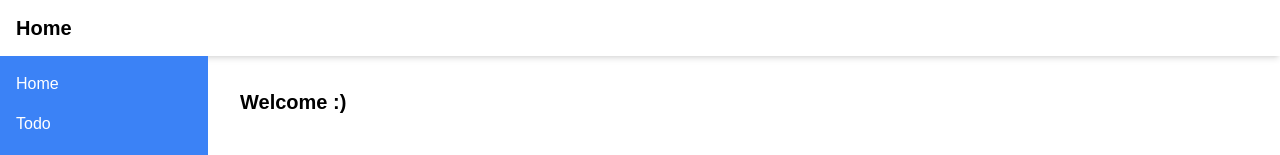
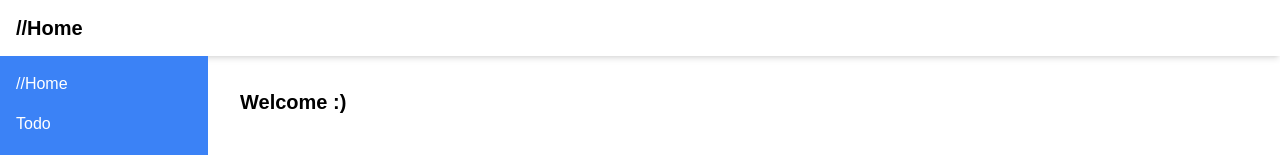
Before and after one commit to mhrastegari/mh-react, a React (Vite) app: page / in a window 1280 px wide. Shown: the top 155 px of the page. Built offline with nearby package versions, Linux system fonts and the light colour scheme.

Commit message:
Improve Router

```diff
--- a/src/constants/router/router.tsx
+++ b/src/constants/router/router.tsx
@@ -13,9 +13,5 @@ export const router = createBrowserRouter(
         <Route key={route.path} path={route.path} element={route.element} />
       ))}
     </Route>
-  ),
-  {
-    //For GitHub Pages
-    basename: import.meta.env.DEV ? "/" : "/mh-react",
-  }
+  )
 );
--- a/src/constants/router/routes.tsx
+++ b/src/constants/router/routes.tsx
@@ -3,24 +3,27 @@ import Todo from "../../projects/todo/App";
 import Weather from "../../projects/weather/App";
 import TicTacToe from "../../projects/tic-tac-toe/App";
 
+//For GitHub Pages
+const basename = import.meta.env.DEV ? "/" : "/mh-react";
+
 export const ROUTES = [
   {
-    path: "/",
+    path: basename,
     element: <Home />,
-    title: "Home",
+    title: `${basename}/Home`,
   },
   {
-    path: "/todo",
+    path: `${basename}/todo`,
     element: <Todo />,
     title: "Todo",
   },
   {
-    path: "/weather",
+    path: `${basename}/weather`,
     element: <Weather />,
     title: "Weather Dashboard",
   },
   {
-    path: "/tictactoe",
+    path: `${basename}/tictactoe`,
     element: <TicTacToe />,
     title: "Tic Tac Toe",
   },
```
